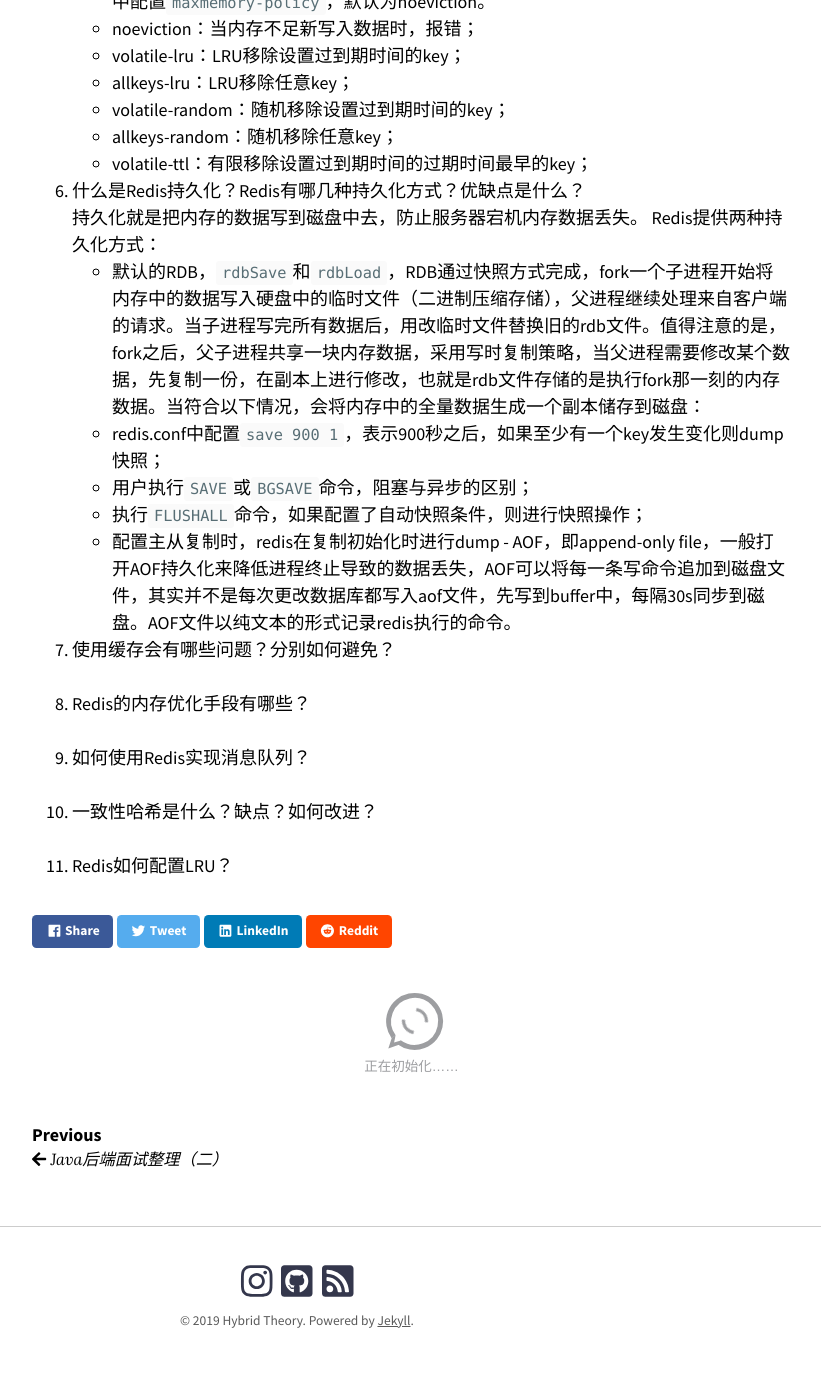
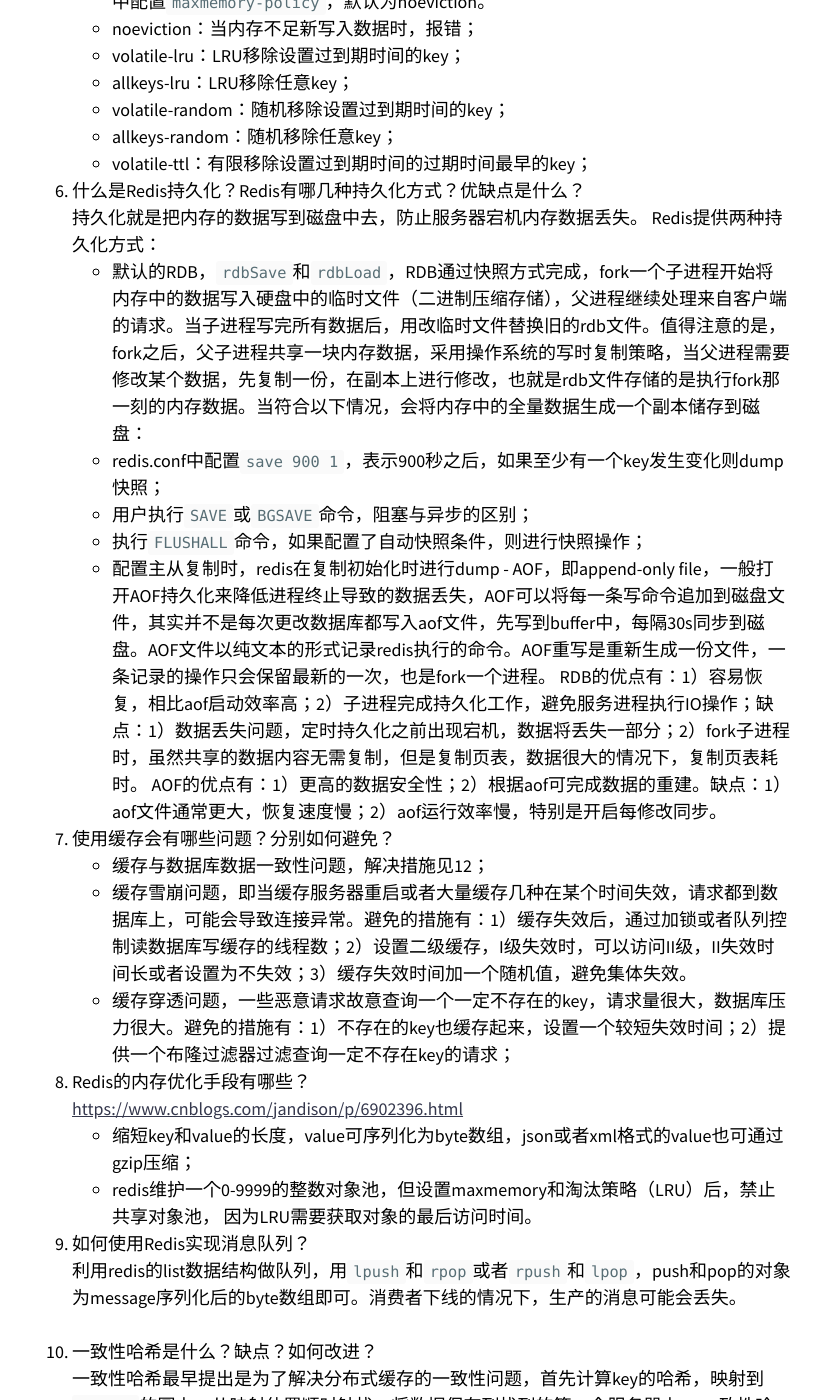
Before and after one commit to MartyPang/martypang.github.io, a Jekyll site: the page built from _posts/2019-09-02-Back-end-Interview-III.md, in a window 1280 px wide and 1400 px high, scrolled down 8152 px. Shown: the whole window, without its empty margins (343-1164 px from the left). Built offline with Jekyll 4.4.1, drawn with Linux system fonts in a browser that asks for light colours; nearby versions of some CDN libraries; emoji names are drawn with the system emoji font; comment, search, counter and statistics services are not loaded; some of the changed text lies outside the part shown.

Commit message:
sss update redis.

```diff
--- a/_posts/2019-09-02-Back-end-Interview-III.md
+++ b/_posts/2019-09-02-Back-end-Interview-III.md
@@ -154,13 +154,13 @@ Java后端面试基础知识整理的第三部分主要针对数据库，特别
 # Redis
 
 1. Redis 是什么？Redis 有哪些功能？都有哪些使用场景？
-Redis是一个高性能的kv内存数据库，也支持事务，持久化的NoSQL数据库，支持list，set，zset和hash数据结构的存储，NoSQL数据库没有固定的模式，加机器横向扩展很容易（主从，哨兵，集群）。Redis一般适用于高并发读写，海量数据的读写，也可作为消息队列，定时器或计数器使用，一下是几个Redis'常用的场景：
+  Redis是一个高性能的kv内存数据库，也支持事务，持久化的NoSQL数据库，支持list，set，zset和hash数据结构的存储，NoSQL数据库没有固定的模式，加机器横向扩展很容易（主从，哨兵，集群）。Redis一般适用于高并发读写，海量数据的读写，也可作为消息队列，定时器或计数器使用，一下是几个Redis'常用的场景：
   - 最新的项目列表，如最新的评论ID；
   - 排行榜，取Top N操作
 
 2. Redis支持的对象数据类型，以及每种类型适用场景？
-Redis内部使用一个redisObject对象来表示所有类型的key和value，主要信息如下图：type表示一个value对象具体是何种数据类型，encoding是不同数据类型在redis内部的存储方式
-	![redis_type](/images/20190902/redis_type.jpg){:	.align-center}
+  Redis内部使用一个redisObject对象来表示所有类型的key和value，主要信息如下图：type表示一个value对象具体是何种数据类型，encoding是不同数据类型在redis内部的存储方式
+  ![redis_type](/images/20190902/redis_type.jpg){:	.align-center}
   - String：简单的kv类型，value可以是字符串或者数字，常用命令有`get`、`set`、`incr`、`decr`等，批量操作`mget`、`mset`，用作常规计数，微博数，粉丝数等；
   - List：列表数据类型（`lpush`、`rpush`、`lpop`、`rpop`、`lrange`），可以存储一些列表型的数据，例如粉丝列表，文章评论列表等，也可做消息队列，如限时抢购、秒杀等记录商品数量变化，lrange可做分页；
   - Hash：`hget`、`hset`、`hgetall`等，value存的field和value的映射表，适合存储对象，key+filed就可操作对应的属性数据，常用作存储用户信息，cookie信息等，编码方式为ziplist和ht（哈希表），使用拉链法解决哈希冲突；
@@ -186,18 +186,18 @@ Redis内部使用一个redisObject对象来表示所有类型的key和value，
     p2p网络，Gossip协议，无中心节点，每个节点都应该有从节点，采用哈希分区将数据划分到不同节点上，每个节点负责一部分的slot，数据均匀分配到16383个槽，投票容错机制判断节点是否挂了；
 
 4. Redis为什么使用单线程工作模型？为什么单线程这么快？
-使用单线程的原因，使用Redis时，CPU很少会称为瓶颈，要么是内存，要么是网络。单线程指的是在处理网络请求的时候只有一个线程，持久化的时候会有其他线程处理。
+  使用单线程的原因，使用Redis时，CPU很少会称为瓶颈，要么是内存，要么是网络。单线程指的是在处理网络请求的时候只有一个线程，持久化的时候会有其他线程处理。
   - 纯内存操作
   - 单线程操作避免上下文切换
   - 采用非阻塞多路I/O复用机制
   多路I/O复用模型是一个线程利用select、poll和epoll可以同时检查多个socket的I/O事件的能力，程序轮询一遍所有的socketfd（epoll只轮询发出事件的流），依次顺序处理。
 
 5. Redis的过期策略以及内存淘汰机制有哪些？
-Redis用作缓存，很多数据就是临时缓存一下，用过之后很久不用，比如session信息，redis如何清理不用的数据，过期的数据，redis支持对key设置过期时间。
+  Redis用作缓存，很多数据就是临时缓存一下，用过之后很久不用，比如session信息，redis如何清理不用的数据，过期的数据，redis支持对key设置过期时间。
   - 定时删除：设置key的过期时间，创建一个定时器，过期时间到，立即删除。存在问题，如果同时过期的key很多，cpu时间都用在删除过期key上，影响响应时间和吞吐；
   - 定期删除：redis每隔100ms随机抽取一批设置了过期时间的key，检查是否过期，但是会造成很多过期的key没有被删除；
   - 惰性删除：在获取某个key的时候检查是否过期；
-Redis采用定期删除+惰性删除结合的过期策略。如果定期删除漏掉了很多过期的key，然后也没有及时去查询这些key，内存会耗尽，这时候就会走内存淘汰机制，Redis支持以下的淘汰机制，在`redis.conf`中配置`maxmemory-policy`，默认为noeviction。
+  Redis采用定期删除+惰性删除结合的过期策略。如果定期删除漏掉了很多过期的key，然后也没有及时去查询这些key，内存会耗尽，这时候就会走内存淘汰机制，Redis支持以下的淘汰机制，在`redis.conf`中配置`maxmemory-policy`，默认为noeviction。
   - noeviction：当内存不足新写入数据时，报错；
   - volatile-lru：LRU移除设置过到期时间的key；
   - allkeys-lru：LRU移除任意key；
@@ -206,21 +206,35 @@ Redis采用定期删除+惰性删除结合的过期策略。如果定期删除
   - volatile-ttl：有限移除设置过到期时间的过期时间最早的key；
 
 6. 什么是Redis持久化？Redis有哪几种持久化方式？优缺点是什么？
-持久化就是把内存的数据写到磁盘中去，防止服务器宕机内存数据丢失。
-Redis提供两种持久化方式：
-  - 默认的RDB，`rdbSave`和`rdbLoad`，RDB通过快照方式完成，fork一个子进程开始将内存中的数据写入硬盘中的临时文件（二进制压缩存储），父进程继续处理来自客户端的请求。当子进程写完所有数据后，用改临时文件替换旧的rdb文件。值得注意的是，fork之后，父子进程共享一块内存数据，采用写时复制策略，当父进程需要修改某个数据，先复制一份，在副本上进行修改，也就是rdb文件存储的是执行fork那一刻的内存数据。当符合以下情况，会将内存中的全量数据生成一个副本储存到磁盘：
+  持久化就是把内存的数据写到磁盘中去，防止服务器宕机内存数据丢失。
+  Redis提供两种持久化方式：
+  - 默认的RDB，`rdbSave`和`rdbLoad`，RDB通过快照方式完成，fork一个子进程开始将内存中的数据写入硬盘中的临时文件（二进制压缩存储），父进程继续处理来自客户端的请求。当子进程写完所有数据后，用改临时文件替换旧的rdb文件。值得注意的是，fork之后，父子进程共享一块内存数据，采用操作系统的写时复制策略，当父进程需要修改某个数据，先复制一份，在副本上进行修改，也就是rdb文件存储的是执行fork那一刻的内存数据。当符合以下情况，会将内存中的全量数据生成一个副本储存到磁盘：
     - redis.conf中配置`save 900 1`，表示900秒之后，如果至少有一个key发生变化则dump快照；
     - 用户执行`SAVE`或`BGSAVE`命令，阻塞与异步的区别；
     - 执行`FLUSHALL`命令，如果配置了自动快照条件，则进行快照操作；
     - 配置主从复制时，redis在复制初始化时进行dump
-  - AOF，即append-only file，一般打开AOF持久化来降低进程终止导致的数据丢失，AOF可以将每一条写命令追加到磁盘文件，其实并不是每次更改数据库都写入aof文件，先写到buffer中，每隔30s同步到磁盘。AOF文件以纯文本的形式记录redis执行的命令。
+  - AOF，即append-only file，一般打开AOF持久化来降低进程终止导致的数据丢失，AOF可以将每一条写命令追加到磁盘文件，其实并不是每次更改数据库都写入aof文件，先写到buffer中，每隔30s同步到磁盘。AOF文件以纯文本的形式记录redis执行的命令。AOF重写是重新生成一份文件，一条记录的操作只会保留最新的一次，也是fork一个进程。
+RDB的优点有：1）容易恢复，相比aof启动效率高；2）子进程完成持久化工作，避免服务进程执行IO操作；缺点：1）数据丢失问题，定时持久化之前出现宕机，数据将丢失一部分；2）fork子进程时，虽然共享的数据内容无需复制，但是复制页表，数据很大的情况下，复制页表耗时。
+AOF的优点有：1）更高的数据安全性；2）根据aof可完成数据的重建。缺点：1）aof文件通常更大，恢复速度慢；2）aof运行效率慢，特别是开启每修改同步。
 
 7. 使用缓存会有哪些问题？分别如何避免？
+  - 缓存与数据库数据一致性问题，解决措施见12；
+  - 缓存雪崩问题，即当缓存服务器重启或者大量缓存几种在某个时间失效，请求都到数据库上，可能会导致连接异常。避免的措施有：1）缓存失效后，通过加锁或者队列控制读数据库写缓存的线程数；2）设置二级缓存，I级失效时，可以访问II级，II失效时间长或者设置为不失效；3）缓存失效时间加一个随机值，避免集体失效。
+  - 缓存穿透问题，一些恶意请求故意查询一个一定不存在的key，请求量很大，数据库压力很大。避免的措施有：1）不存在的key也缓存起来，设置一个较短失效时间；2）提供一个布隆过滤器过滤查询一定不存在key的请求；
 
 8. Redis的内存优化手段有哪些？
+  [https://www.cnblogs.com/jandison/p/6902396.html](https://www.cnblogs.com/jandison/p/6902396.html)
+  - 缩短key和value的长度，value可序列化为byte数组，json或者xml格式的value也可通过gzip压缩；
+  - redis维护一个0-9999的整数对象池，但设置maxmemory和淘汰策略（LRU）后，禁止共享对象池， 因为LRU需要获取对象的最后访问时间。
 
 9. 如何使用Redis实现消息队列？
+利用redis的list数据结构做队列，用`lpush`和`rpop`或者`rpush`和`lpop`，push和pop的对象为message序列化后的byte数组即可。消费者下线的情况下，生产的消息可能会丢失。
 
 10. 一致性哈希是什么？缺点？如何改进？
+一致性哈希最早提出是为了解决分布式缓存的一致性问题，首先计算key的哈希，映射到`0~2^32`的圆上，从映射位置顺时针找，将数据保存到找到的第一个服务器上。
+一致性哈希在服务节点较少时，容易因为节点分布不均匀而造成数据倾斜的问题。引入虚拟节点，即每个服务节点计算多个哈希，每个计算结果位置放一个虚拟节点，相对均匀。
 
 11. Redis如何配置LRU？
+设置maxmemory，配置maxmemory-policy为volatile-lru或者allkeys-lru策略。
+
+12. 如何保证缓存与数据库双写一致性？
```
